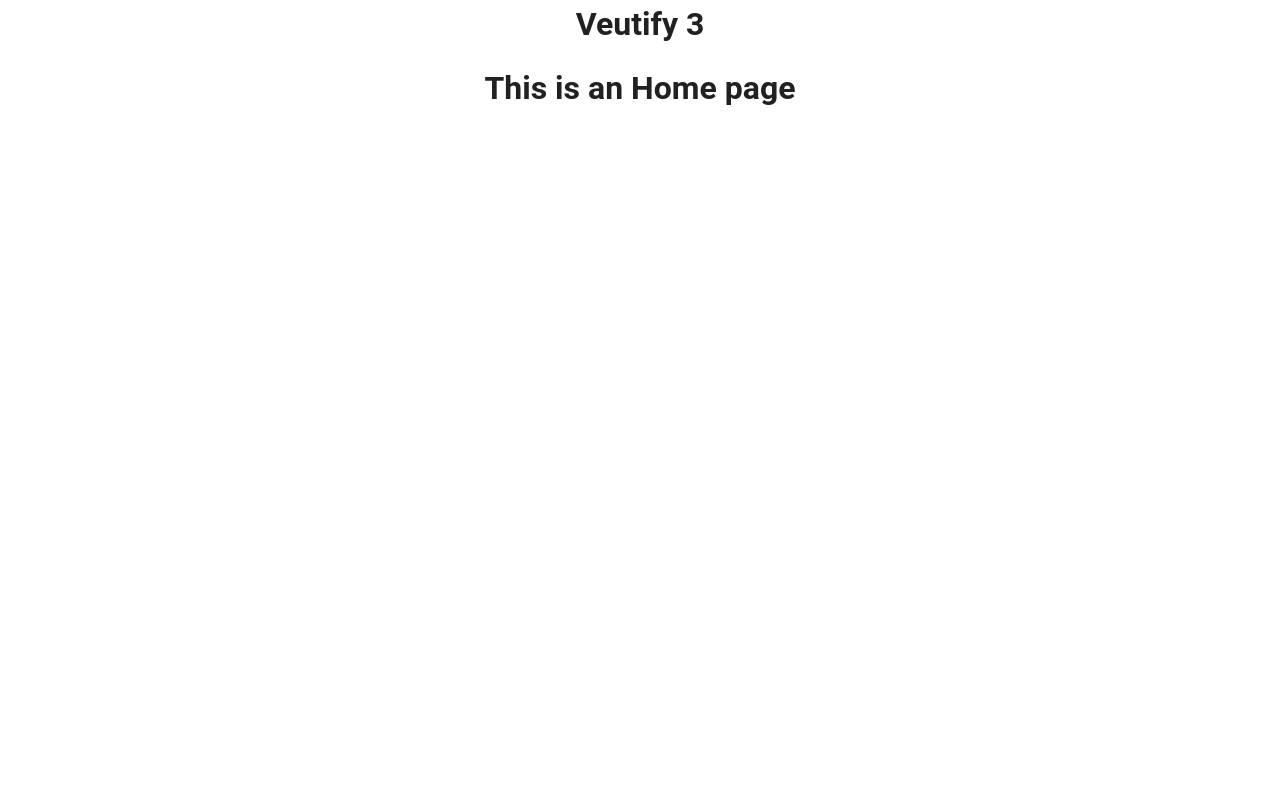
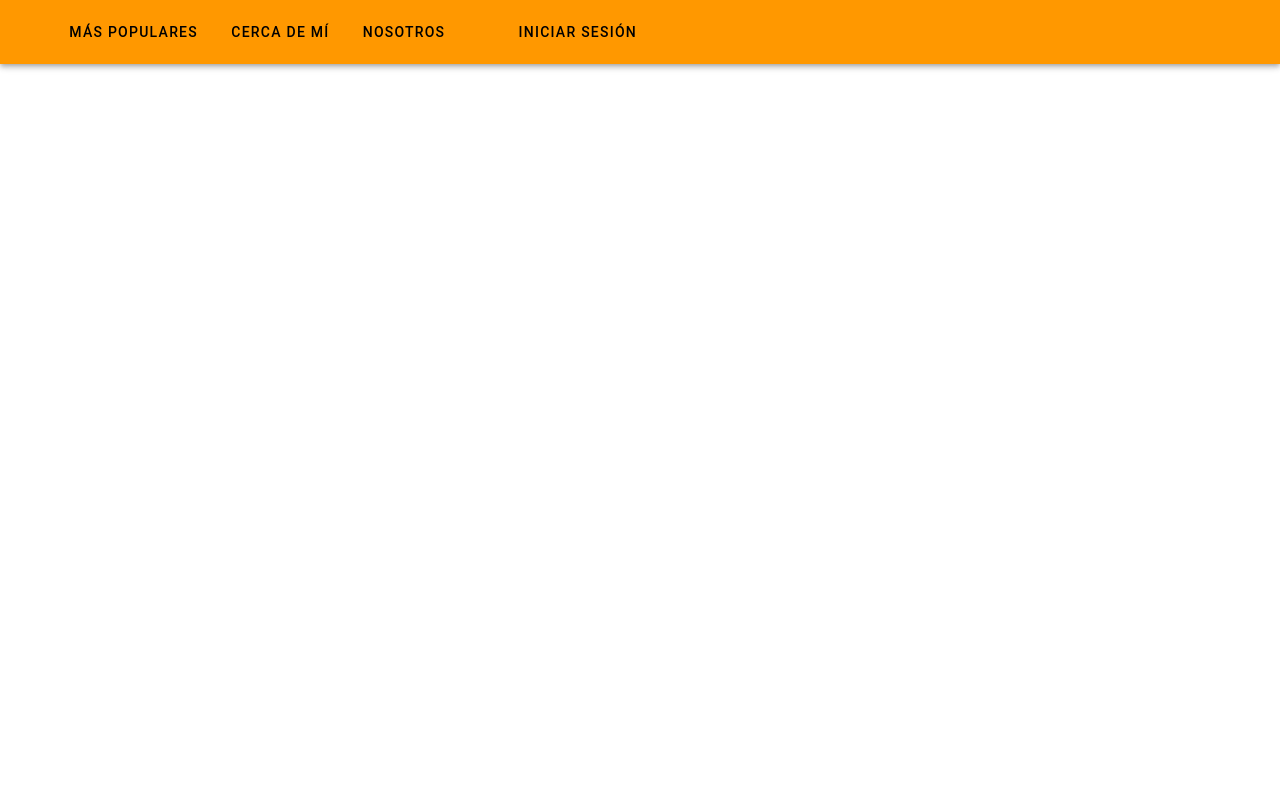
Before and after one commit to No-Country/nc_c14-40-m-php-vue, a Vue app in the folder frontend/vue-front/: page / in a window 1280 px wide. Shown: the top 800 px of the page. Built offline with nearby package versions, Linux system fonts and the light colour scheme.

Commit message:
basic navbar

```diff
--- a/frontend/vue-front/src/App.vue
+++ b/frontend/vue-front/src/App.vue
@@ -1,9 +1,11 @@
 <script setup>
 import { RouterView } from "vue-router";
+import TheNavbar from "./components/TheNavbar.vue";
 </script>
 
 <template>
   <v-app>
+    <TheNavbar />
     <h1 class="text-center">Veutify 3</h1>
 
     <v-container>
--- /dev/null
+++ b/frontend/vue-front/src/components/TheNavbar.vue
@@ -0,0 +1,29 @@
+<script setup>
+import { RouterView } from "vue-router";
+</script>
+
+<template>
+  <v-app>
+    <v-app-bar color="orange darken-1">
+      <v-btn icon>
+        <v-icon>mdi-magnify</v-icon>
+      </v-btn>
+      <v-btn>
+        Más Populares
+      </v-btn>
+      <v-btn>
+        Cerca de Mí
+      </v-btn>
+      <v-btn>
+        Nosotros
+      </v-btn>
+      <v-btn prepend-icon="mdi-account">
+        <v-icon>mdi-heart</v-icon>
+        Iniciar sesión
+      </v-btn>
+    </v-app-bar>
+    <v-container>
+      <RouterView />
+    </v-container>
+  </v-app>
+</template>
```
